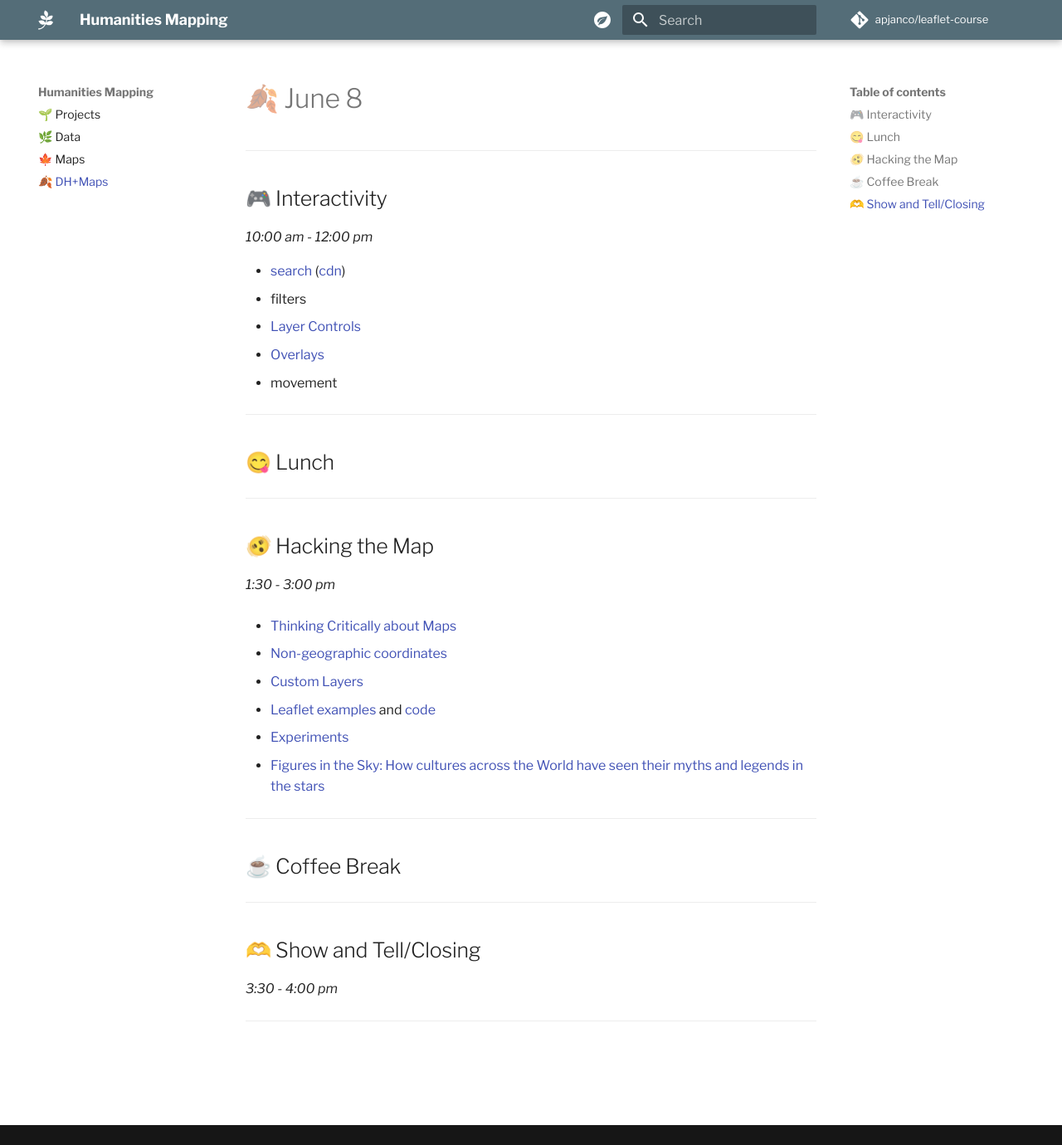
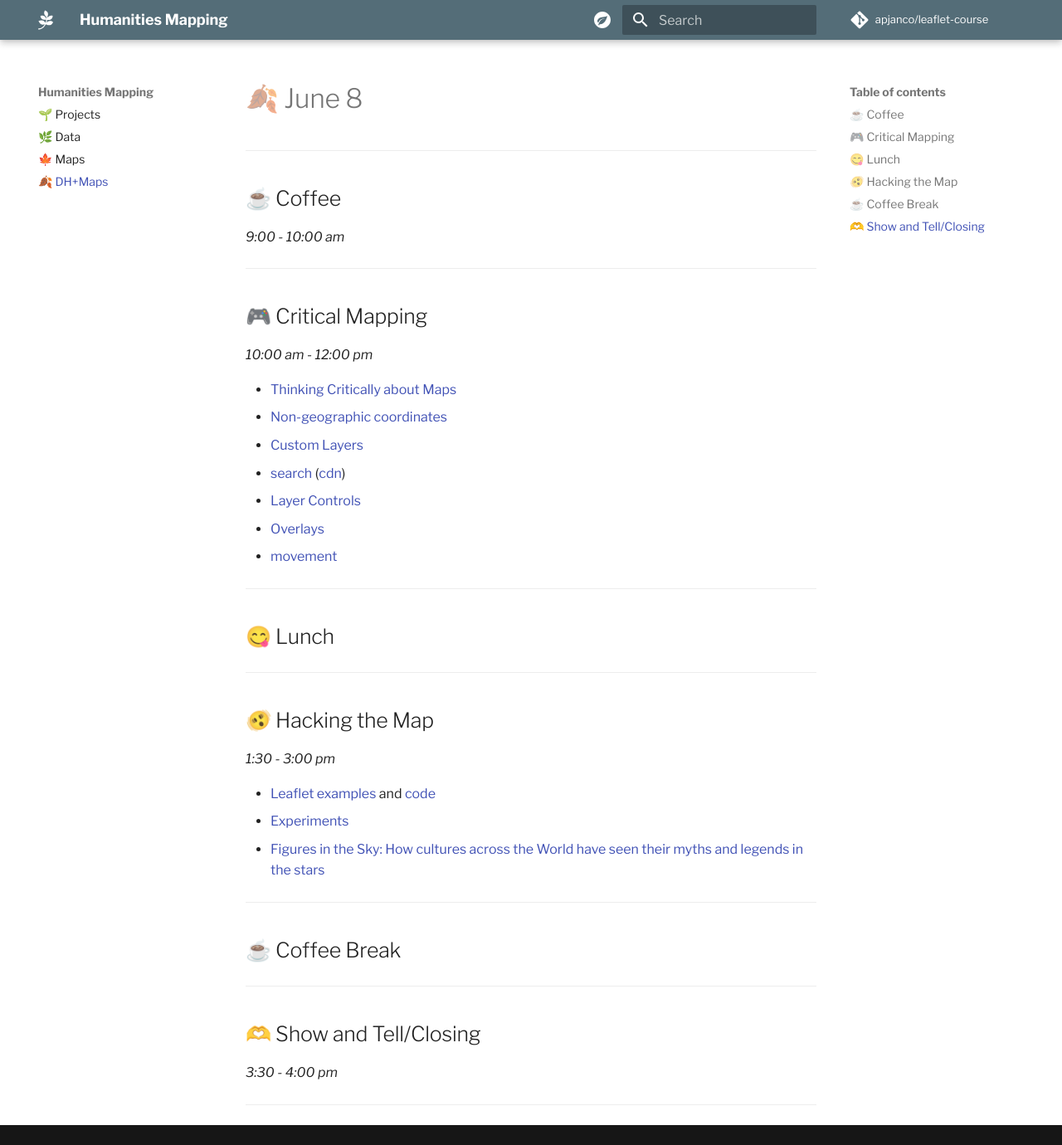
Before and after one commit to apjanco/leaflet-course, an MkDocs documentation site: the page built from docs/day4.md, in a window 1280 px wide and 1380 px high. Shown: the whole window at 83% size. Built offline with MkDocs 1.6.1 and Material for MkDocs 9.7.7, drawn with Linux system fonts in a browser that asks for light colours.

Commit message:
final schedule

```diff
--- a/docs/day4.md
+++ b/docs/day4.md
@@ -2,14 +2,22 @@
 
 <hr>
 
-## 🎮 Interactivity
+## ☕ Coffee
+_9:00 - 10:00 am_
+
+<hr>
+
+## 🎮 Critical Mapping
 _10:00 am - 12:00 pm_
 
+- [Thinking Critically about Maps](https://kit.exposingtheinvisible.org/en/critical-maps.html)
+- [Non-geographic coordinates](https://leafletjs.com/examples/crs-simple/crs-simple.html)
+- [Custom Layers](https://leafletjs.com/examples/extending/extending-2-layers.html)
+
 - [search](https://github.com/stefanocudini/leaflet-search#examples) ([cdn](https://cdnjs.com/libraries/leaflet-search))
-- filters
 - [Layer Controls](https://leafletjs.com/examples/layers-control/)
 - [Overlays](https://leafletjs.com/examples/overlays/)
-- movement
+- [movement](https://github.com/Igor-Vladyka/leaflet.motion)
 
 <hr>
 
```
Also changed, not shown: other parts of docs/day4.md (+0 -4 lines), docs/day1.md (+5 -0 lines), docs/day2.md (+5 -0 lines), docs/day3.md (+6 -1 lines), notes/cards.md (+2 -0 lines).
